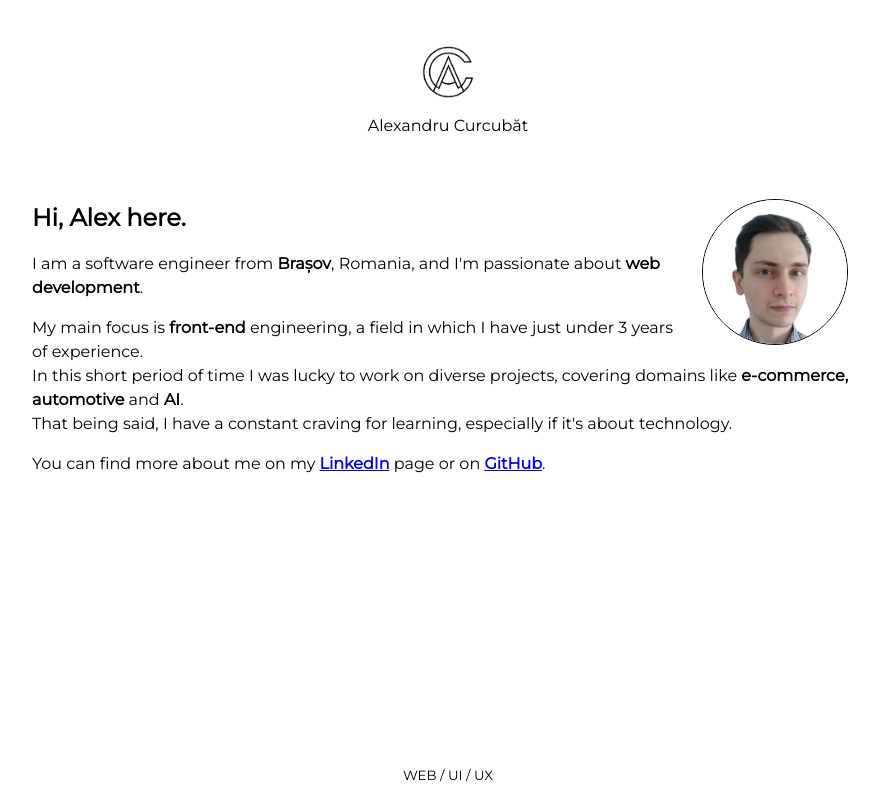
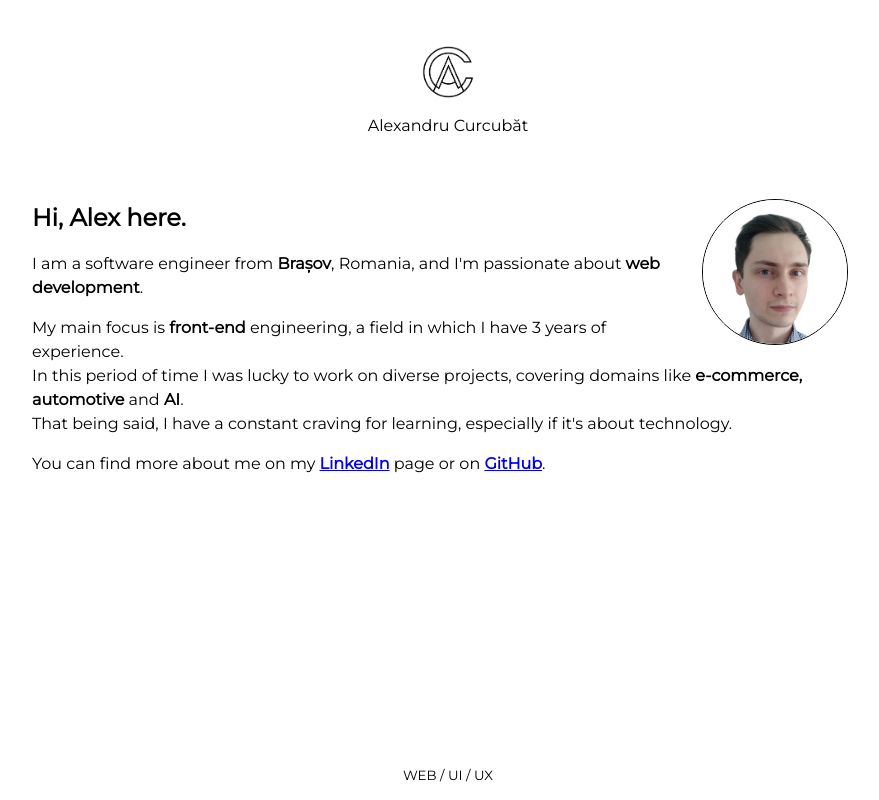
Before and after one commit to alexandrucurcubat/alexandrucurcubat.github.io, a React (Create React App) app: page / in a window 1280 px wide. Shown: the whole page, without its empty margins (192-1071 px from the left). Built offline with nearby package versions, Linux system fonts and the light colour scheme.

Commit message:
update about me

```diff
--- a/src/pages/about-me/AboutMe.js
+++ b/src/pages/about-me/AboutMe.js
@@ -13,11 +13,11 @@ function AboutMe() {
       </p>
       <p>
         My main focus is <strong>front-end</strong> engineering, a field in
-        which I have just under 3 years of experience. <br /> In this short
-        period of time I was lucky to work on diverse projects, covering domains
-        like <strong>e-commerce, automotive</strong> and <strong>AI</strong>.{' '}
-        <br /> That being said, I have a constant craving for learning,
-        especially if it's about technology.
+        which I have 3 years of experience. <br /> In this period of time I was
+        lucky to work on diverse projects, covering domains like{' '}
+        <strong>e-commerce, automotive</strong> and <strong>AI</strong>. <br />{' '}
+        That being said, I have a constant craving for learning, especially if
+        it's about technology.
       </p>
       <p>
         You can find more about me on my{' '}
```
